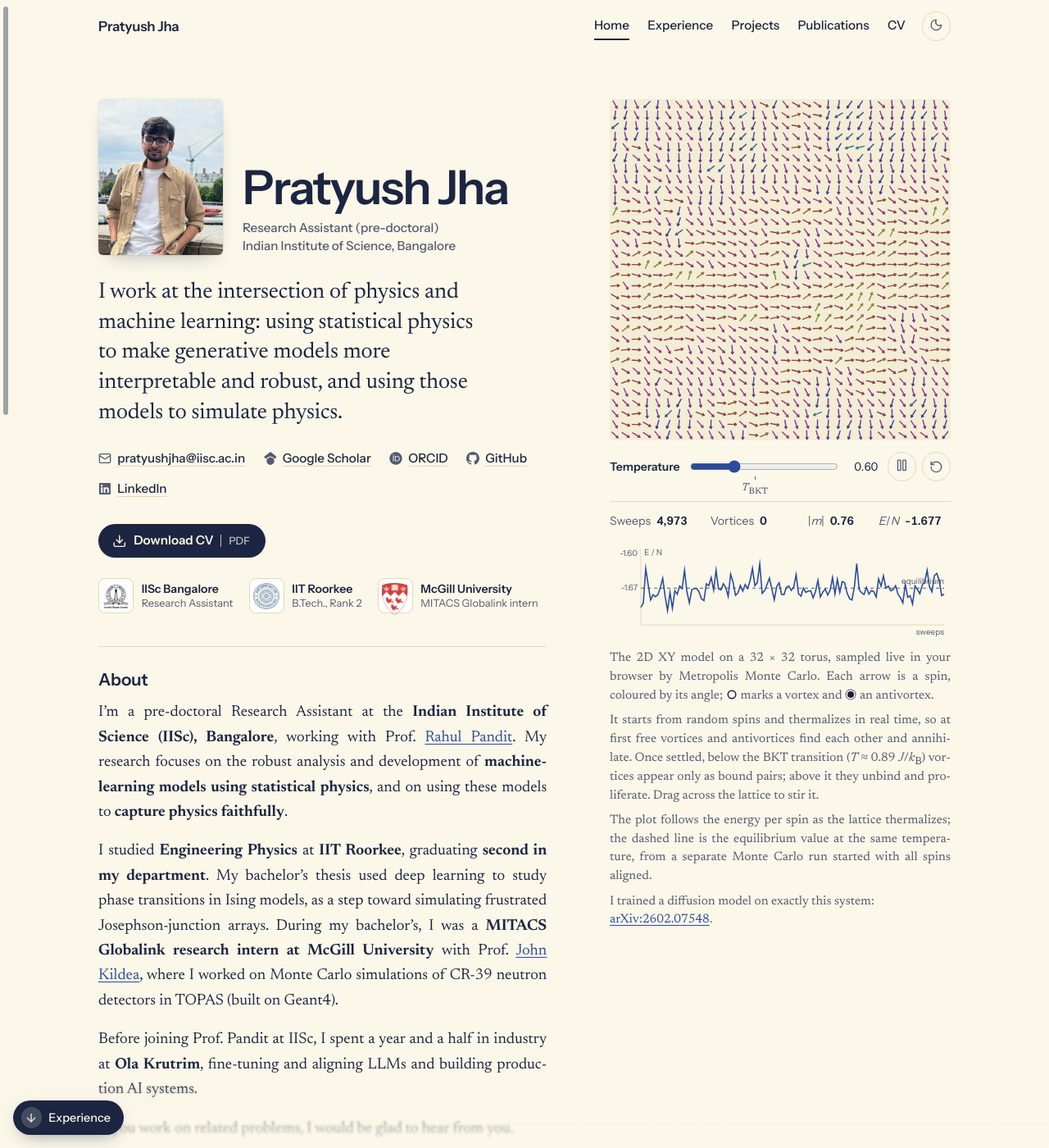
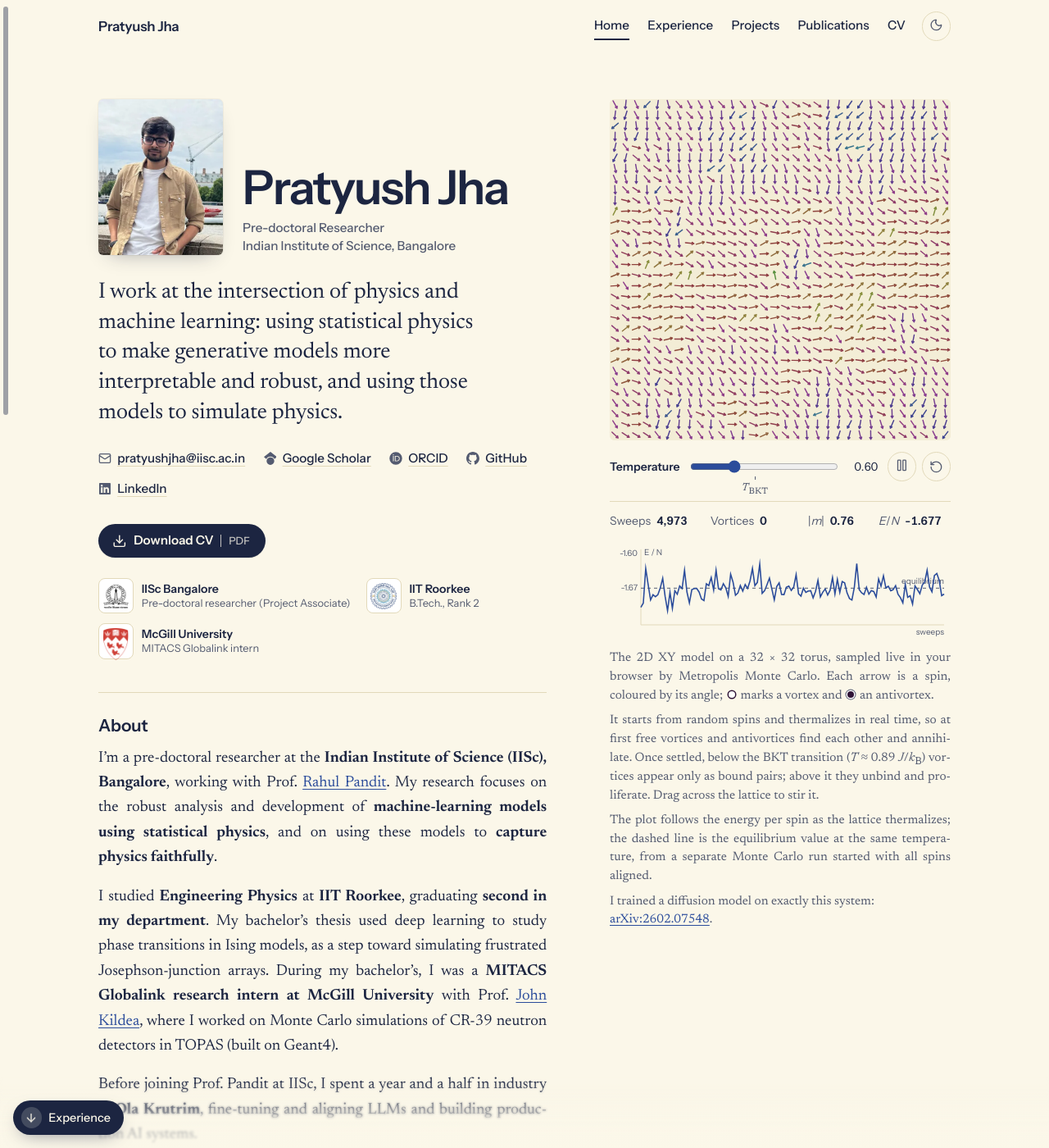
Before and after one commit to PratyushJha254/PratyushJha254.github.io, a Jekyll site: the page built from index.html, in a window 1280 px wide and 1400 px high. Shown: the whole window at 82% size. Built offline with Jekyll 4.4.1, drawn with Linux system fonts in a browser that asks for light colours.

Commit message:
Update profile.yml

```diff
--- a/_data/profile.yml
+++ b/_data/profile.yml
@@ -6,7 +6,7 @@ name: Pratyush Jha
 cite_name: P. Jha
 
 # Under your name on the home page. Use <br> to break the line.
-role: "Research Assistant (pre-doctoral)<br>Indian Institute of Science, Bangalore"
+role: "Pre-doctoral Researcher<br>Indian Institute of Science, Bangalore"
 
 # The sentence under your name and photo.
 tagline: >-
@@ -16,7 +16,7 @@ tagline: >-
 # The "About" section on the home page. Markdown; leave a blank line between
 # paragraphs.
 about: |
-  I'm a pre-doctoral Research Assistant at the **Indian Institute of Science
+  I'm a pre-doctoral researcher at the **Indian Institute of Science
   (IISc), Bangalore**, working with Prof. Rahul Pandit. My research focuses on
   the robust analysis and development of **machine-learning models using
   statistical physics**, and on using these models to **capture physics
@@ -75,7 +75,7 @@ links:
 # assets/img/logos/ (a .png and a .webp of the same name).
 affiliations:
   - name: IISc Bangalore
-    role: Research Assistant
+    role: Pre-doctoral researcher (Project Associate)
     logo: iisc
     url: /#iisc
   - name: IIT Roorkee
```
